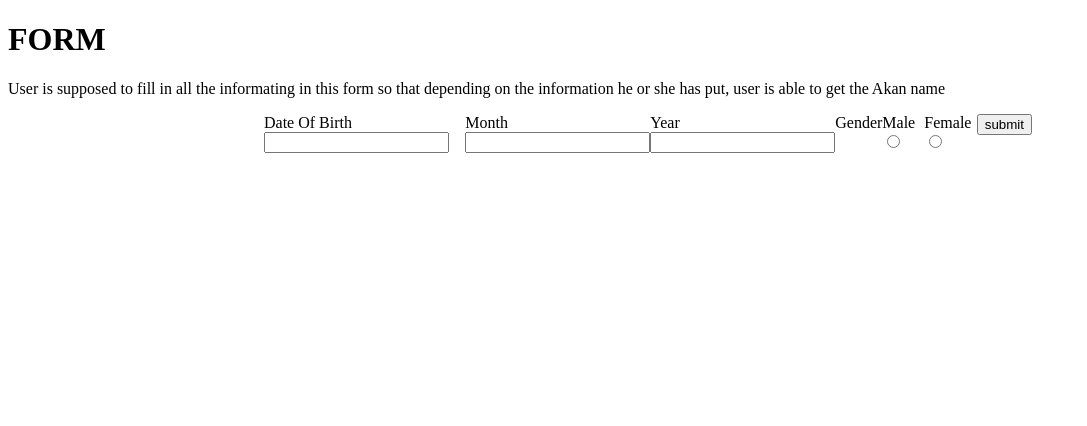
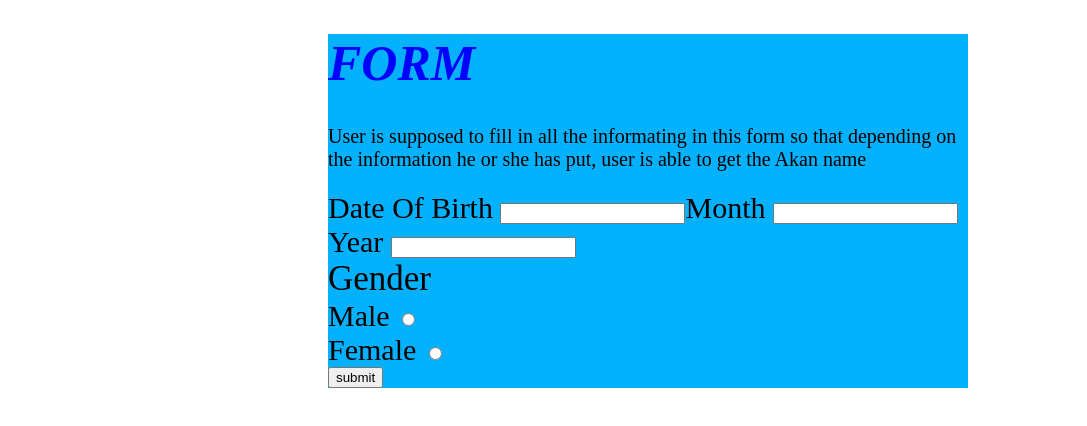
Before and after one commit to Eddahkarambu/Akan-Name-Calculator, a plain HTML site: page index.html in a window 1280 px wide. Shown: the whole page, without its empty margins (0-1087 px from the left). Drawn offline with Linux system fonts and the light colour scheme.

Commit message:
added more divs

```diff
--- a/css/styles.css
+++ b/css/styles.css
@@ -1,9 +1,47 @@
 body{
   width: 100%;
 
+
 }
 form{
-  display: flex;
-  width: 60%;
+  display: block;
+}
+h1{
+  color: blue;
+  font-size: 50px;
+  font-style: italic;
+
+}
+.datee{
+  font-size: 30px;
+}
+.monthe{
+  font-size: 30px;
+}
+.yeare{
+  font-size: 30px;
+}
+.gendere{
+  font-size: 35px;
+}
+.femalee{
+  font-size: 30px;
+
+}
+.submitee{
+  font-size: 30px;
+}
+p{
+  font-size: 20px;
+}
+.malee{
+  font-size: 30px
+}
+.description{
+  width: 50%;
+  background-color: #03b1fc;
   margin: auto;
 }
+.two{
+  display: flex;
+}
--- a/index.html
+++ b/index.html
@@ -7,17 +7,19 @@
     <title></title>
   </head>
   <body>
+    <script src="js/scripts.js"></script>
     <div class="description">
 
       <div class="brief">
 
 
         <h1>FORM</h1>
+
         <p>User is supposed to fill in all the informating in this form so that depending on the information he or she has put, user is able to get the Akan name</p>
       </div>
-    <script src="js/scripts.js"></script>
+
       <form class="" action="index.html" method="post">
-
+        <div class="two">
           <div class="datee">
           <label for="Dob">Date Of Birth</label>
           <input type="number" name="Dob" value="">
@@ -27,13 +29,18 @@
           <label for="Month">Month</label>
           <input type="text" name="Month" value="">
           </div>
+        </div>
 
         <div class="yeare">
           <label for="Year"> Year</label>
           <input type="number" name="Year" value="">
         </div>
 
+        <div class="gendere">
           <label for="gender">Gender</label>
+        </div>
+
+
         <div class="malee">
           <label for="Male">Male</label>
           <input type="radio" id="Male" name= "gender" name="radio">
@@ -43,9 +50,8 @@
           <label for="female">Female</label>
           <input type="radio" id="Female" name= "gender" name="radio">
         </div>
-      <div class="">
 
-
+        <div class="submite">
           <input type="submit" name="" value="submit">
         </div>
 
```
Lines whose indentation alone changed are shown as unchanged.
